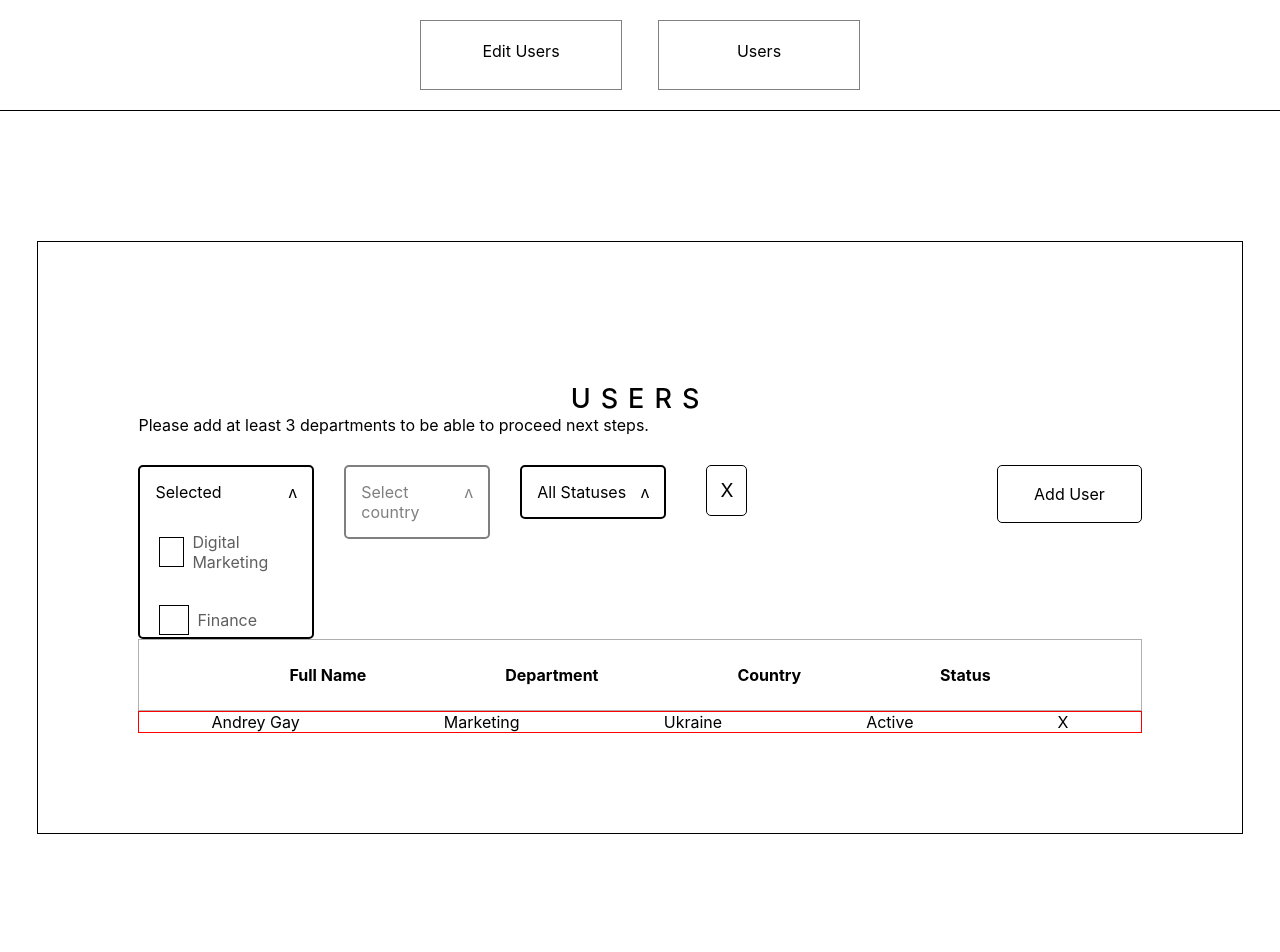
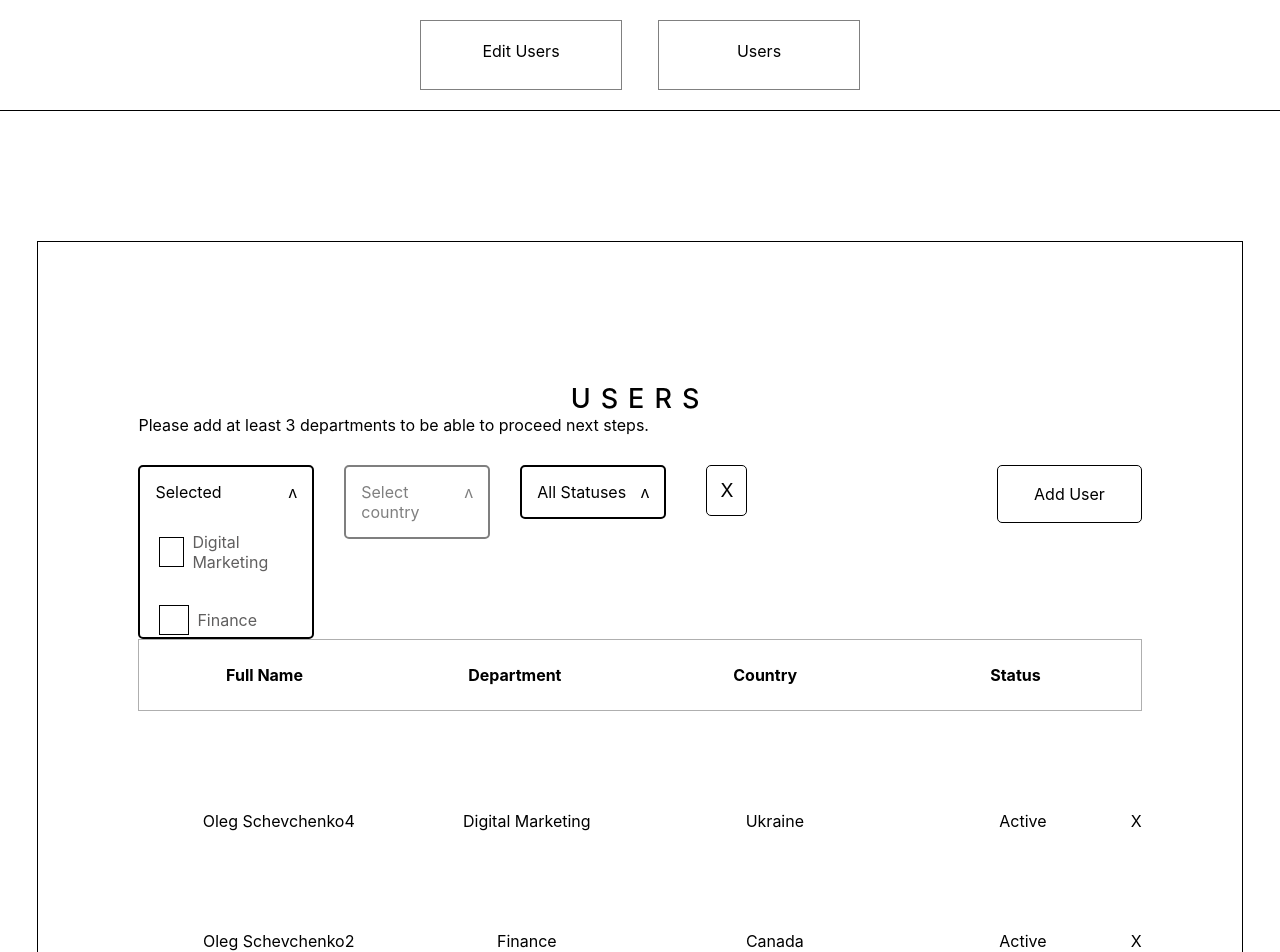
Before and after one commit to Ankaanaa/testWork, a React (Create React App) app: page /users in a window 1280 px wide. Shown: the top 952 px of the page. Before the commit the page ends 834 px from the top, so only its background shows below. Built offline with nearby package versions, Linux system fonts and the light colour scheme.

Commit message:
при активных фильтрах если у нас нету совпадений в юзерах тогда отображало not found, окончания верстки таблицы и окончания всего сайта

```diff
--- a/src/data/data.ts
+++ b/src/data/data.ts
@@ -1,8 +1,8 @@
 
 
 export const users = [
-    {name:'Oleg Schevchenko4', department:'Digital Marketing', country:'United States', status:'Active'},
-    {name:'Oleg Schevchenko2', department:'Digital Marketing', country:'United States', status:'Active'},
+    {name:'Oleg Schevchenko4', department:'Digital Marketing', country:'Ukraine', status:'Active'},
+    {name:'Oleg Schevchenko2', department:'Finance', country:'Canada', status:'Active'},
     {name:'Oleg Schevchenko', department:'Digital Marketing', country:'United States', status:'Active'},
-    {name:'Oleg Schevchenko', department:'Digital Marketing', country:'United States', status:'Active'},
+    {name:'Oleg Schevchenko', department:'Sales', country:'United States', status:'Active'},
 ]
--- a/src/users/tableUsers/Table.scss
+++ b/src/users/tableUsers/Table.scss
@@ -5,18 +5,35 @@
         border: 1px solid rgba(128, 128, 128, 0.63);
         // max-width: 80%;
         // margin: 0 auto;
-        padding: 25px;
+        // padding: 25px;
+        padding-top: 25px;
+        padding-bottom: 25px;
         font-weight: 700;
-        padding-left: 150px;
-        padding-right: 150px;
+        // padding-left: 150px;
+        // padding-right: 150px;
         display: flex;
-        justify-content: space-between;
+        justify-content: space-around;
+    }
+    .table__params {
+        flex-basis: 25%;
+        text-align: center;
     }
 
     .table__users {
         display: flex;
-        border: 1px solid red;
-        justify-content: space-around;
+        justify-content: space-between;
         // padding: 100px;
+        margin-top: 100px;
+    }
+    .table__info {
+        padding-left: 35px;
+        flex-basis: 21%;
+        text-align: center;
+    }
+
+    .table__notFound {
+        text-align: center;
+        margin-top: 40px;
+        font-size: 23px;
     }
 }
--- a/src/users/tableUsers/TableUsers.tsx
+++ b/src/users/tableUsers/TableUsers.tsx
@@ -22,6 +22,7 @@ interface users {
 
 const TableUsers = (props: props) => {
 	const [department, setDepartment] = useState<department[]>([])
+	const [userData, setUserData] = useState<users[]>(users)
 	useEffect(() => {
 		setDepartment(
 			Object.entries(props.checkDepartment).map(([key, value]) => ({
@@ -45,22 +46,62 @@ const TableUsers = (props: props) => {
 			} else return true
 		})
 
+	const deleteUser = (index: number) => {
+		debugger
+		setUserData(prev => {
+			const newData = [...prev]
+			newData.splice(index, 1)
+			return newData
+		})
+		users.splice(index, 1)
+	}
+
 	console.log(UsersRelevant)
+	const UsersContent = UsersRelevant.map((el, index) => {
+		return (
+			<div key={index} className='table__users'>
+				<div className='table__info'>{el.name}</div>
+				<div className='table__info'>{el.department}</div>
+				<div className='table__info'>{el.country}</div>
+				<div className='table__info'>{el.status}</div>
+				<div onClick={() => deleteUser(index)}>X</div>
+			</div>
+		)
+	})
+	const DefaultObserver = departmentFilter.flatMap(el => {
+		return userData.filter(dep => dep.department === el.name)
+	})
+
+	console.log(DefaultObserver, 's', departmentFilter)
+	const allUsers = userData.map((el, index) => {
+		// if (DefaultObserver.length === 0 && departmentFilter.length >= 1) {
+		// 	return <div>Not Found</div>
+		// } else {
+		return (
+			<div key={index} className='table__users'>
+				<div className='table__info'>{el.name}</div>
+				<div className='table__info'>{el.department}</div>
+				<div className='table__info'>{el.country}</div>
+				<div className='table__info'>{el.status}</div>
+				<div onClick={() => deleteUser(index)}>X</div>
+			</div>
+		)
+	})
 	return (
 		<div className='table'>
 			<div className='table__names'>
-				<div>Full Name</div>
-				<div>Department</div>
-				<div>Country</div>
-				<div>Status</div>
+				<div className='table__params'>Full Name</div>
+				<div className='table__params'>Department</div>
+				<div className='table__params'>Country</div>
+				<div className='table__params'>Status</div>
 			</div>
-			<div className='table__users'>
-				<div>Andrey Gay</div>
-				<div>Marketing</div>
-				<div>Ukraine</div>
-				<div>Active</div>
-				<div>X</div>
-			</div>
+			{UsersRelevant.length > 0 ? (
+				UsersContent
+			) : DefaultObserver.length === 0 && departmentFilter.length >= 1 ? (
+				<div className='table__notFound'>No such user found</div>
+			) : (
+				allUsers
+			)}
 		</div>
 	)
 }
```
